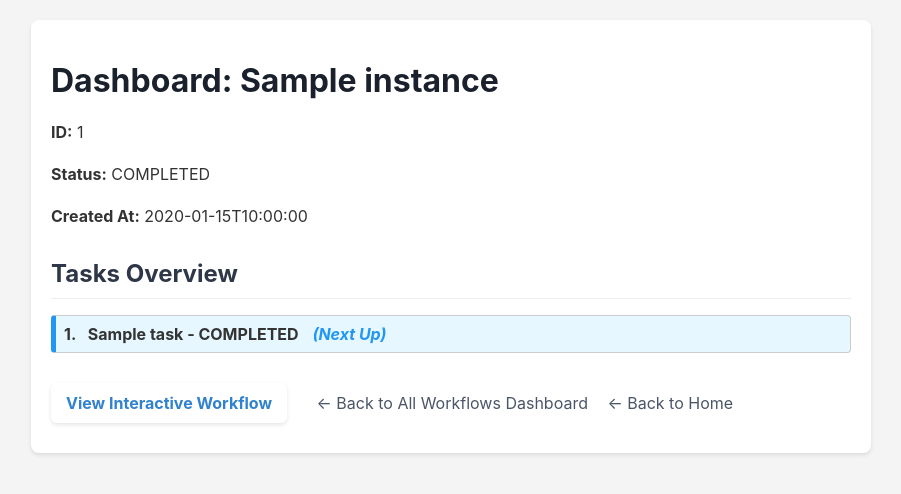
After one commit to ckopsa/domestic, a Python web app: template app/templates/single_workflow_dashboard.html in a window 1280 px wide. The commit adds this page. Shown: the top 494 px of the page, without its empty margins (189-1090 px from the left). Run offline with Jinja, Linux system fonts and the light colour scheme; the template is opened without the code that fills it: most values are stand-ins (such as "Sample title", 1, 10 or a date in 2020).

Commit message:
feat: Add read-only dashboard for single workflow instances
This commit introduces a new read-only dashboard view for individual workflow instances, complementing the existing interactive view.

Key changes:
- Created `app/templates/single_workflow_dashboard.html`: This new template displays the details of a specific workflow instance (name, ID, status, created date) and a list of all its tasks.
- Task Display:
    - Each task shows its name, order, and status (COMPLETED, PENDING).
    - The first task in sequence that is not yet 'completed' is visually highlighted as the priority task (e.g., with a "(Next Up)" tag and distinct styling).
    - Completed and pending tasks also have distinct visual styles.
- Read-Only: The dashboard does not contain interactive elements like "Mark Complete" buttons.
- Navigation:
    - Includes links to the interactive version of the workflow (`/workflow-instances/{id}`), the all-workflows dashboard (`/workflow-instances/dashboard`), and the home page.
- Added a new route `/workflow-instances/{instance_id}/dashboard` in `app/routers/workflow_instances.py` to render this new dashboard. It uses the existing `WorkflowService.get_workflow_instance_with_tasks` method.
- Links to this new dashboard have been added:
    - From the interactive workflow view (`workflow_instance.html`) as "View Read-only Dashboard".
    - From the all-workflows dashboard (`workflow_dashboard.html`) for each instance in the list as "View Dashboard".
- Added API endpoint tests in `app/tests/test_api_endpoints.py` for the new single instance dashboard. These tests verify:
    - Correct page rendering and data display.
    - Accurate highlighting of the priority task.
    - Correct status display for completed and pending tasks.
    - The read-only nature of the page.
    - Presence of all navigation links.

This new view provides you with an at-a-glance, non-interactive summary of a workflow instance's progress, with a clear indication of the next actionable task.

```diff
--- /dev/null
+++ b/app/templates/single_workflow_dashboard.html
@@ -0,0 +1,76 @@
+{% extends "base.html" %}
+
+{% block content %}
+    <h1>Dashboard: {{ instance.name }}</h1>
+    <div class="workflow-details">
+        <p><strong>ID:</strong> {{ instance.id }}</p>
+        <p><strong>Status:</strong> {{ instance.status.value.upper() if instance.status.value else instance.status.upper() }}</p>
+        <p><strong>Created At:</strong> {{ instance.created_at.isoformat() }}</p>
+    </div>
+
+    <h2>Tasks Overview</h2>
+    {% if not tasks %}
+        <p>No tasks available for this workflow.</p>
+    {% else %}
+        {% set first_uncompleted_found = namespace(value=false) %}
+        <ul class="task-list-dashboard">
+            {% for task in tasks %}
+                {% set is_priority = not first_uncompleted_found.value and task.status.value != 'completed' %}
+                {% if is_priority %}
+                    {% set first_uncompleted_found.value = true %}
+                {% endif %}
+                <li class="task-item-dashboard {% if is_priority %}priority-task{% elif task.status.value == 'completed' %}completed-task{% else %}pending-task{% endif %}">
+                    <span class="task-order">{{ loop.index }}.</span> <span class="task-name">{{ task.name }}</span> - <span class="task-status">{{ task.status.value.upper() if task.status.value else task.status.upper() }}</span>{% if is_priority %}<span class="priority-tag"> (Next Up)</span>{% endif %}
+                </li>
+            {% endfor %}
+        </ul>
+    {% endif %}
+
+    {% if instance.status.value == "completed" %}
+        <p style="color: green; font-weight: bold; font-size:1.2em; margin-top:15px;">🎉 Workflow Complete!</p>
+    {% endif %}
+
+    <div style="margin-top: 20px;">
+        <a href="/workflow-instances/{{ instance.id }}" class="action-button">View Interactive Workflow</a>
+        <a href="/workflow-instances/dashboard" class="back-link" style="margin-left:15px;">← Back to All Workflows Dashboard</a>
+        <a href="/" class="back-link" style="margin-left:15px;">← Back to Home</a>
+    </div>
+
+<style>
+.task-list-dashboard {
+    list-style-type: none;
+    padding-left: 0;
+}
+.task-item-dashboard {
+    padding: 8px;
+    margin-bottom: 5px;
+    border-radius: 4px;
+    border: 1px solid #ccc;
+}
+.completed-task {
+    background-color: #e6ffe6; /* Light green */
+    border-left: 5px solid #4CAF50; /* Green */
+}
+.pending-task {
+    background-color: #fff0e6; /* Light orange/yellow */
+    border-left: 5px solid #ffcc80; /* Orange/yellow */
+}
+.priority-task {
+    background-color: #e6f7ff; /* Light blue */
+    border-left: 5px solid #2196F3; /* Blue */
+    font-weight: bold;
+}
+.priority-tag {
+    margin-left: 10px;
+    font-style: italic;
+    color: #2196F3;
+}
+.task-order {
+    display: inline-block;
+    min-width: 20px;
+}
+.task-name {
+    font-weight: bold;
+}
+</style>
+{% endblock %}
--- a/app/templates/workflow_dashboard.html
+++ b/app/templates/workflow_dashboard.html
@@ -23,6 +23,7 @@
                         <td>{{ instance.created_at.isoformat() }}</td>
                         <td>
                             <a href="/workflow-instances/{{ instance.id }}" class="action-button">View Details</a>
+                            <a href="/workflow-instances/{{ instance.id }}/dashboard" class="action-button view-dashboard-button" style="margin-left: 5px;">View Dashboard</a>
                         </td>
                     </tr>
                 {% endfor %}
--- a/app/templates/workflow_instance.html
+++ b/app/templates/workflow_instance.html
@@ -2,6 +2,7 @@
 
 {% block content %}
     <h1>Workflow: {{ instance.name }}</h1>
+    <a href="/workflow-instances/{{ instance.id }}/dashboard" class="action-button" style="margin-bottom:15px; display:inline-block;">View Read-only Dashboard</a>
     <div class="workflow-details">
         <p><strong>ID:</strong> {{ instance.id }}</p>
         <p><strong>Status:</strong> {{ instance.status.upper() }}</p>
```
Also changed, not shown: app/routers/workflow_instances.py (+33 -0 lines), app/tests/test_api_endpoints.py (+74 -0 lines).
